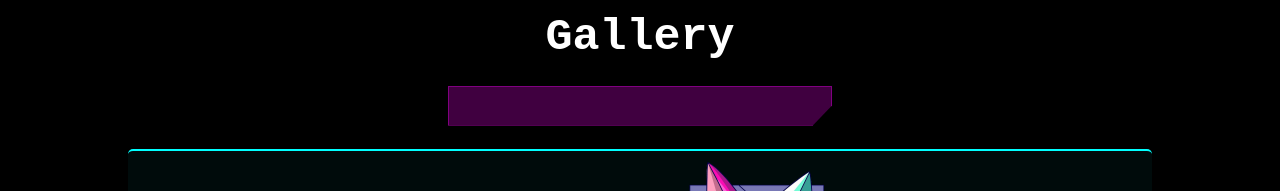
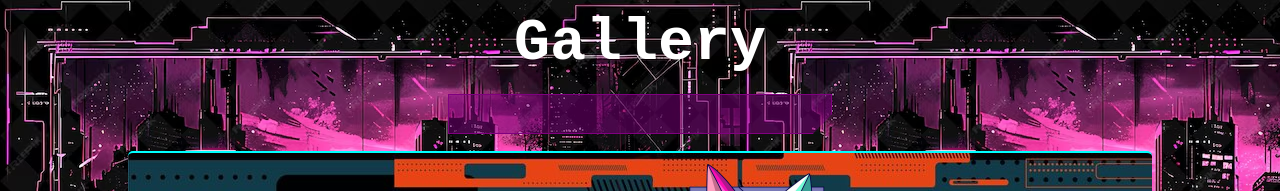
Before and after one commit to southsidescript/LiveSearch, a plain HTML site: page index.html in a window 1280 px wide. Shown: the top 191 px of the page. Drawn offline with Linux system fonts and the light colour scheme; a web font is replaced by a local one.

Commit message:
updatedBgAndFont

```diff
--- a/style/style.css
+++ b/style/style.css
@@ -10,11 +10,11 @@
 h1{
     font-family: 'Spline Sans Mono', monospace;
     color: white;
-    font-size: 45px;
+    font-size: 60px;
 }
 
 body{
-    background-color: black;
+    background-image: url(../img/bg.avif);
     display: flex;
     justify-content: space-around;
     align-items: center;
@@ -30,11 +30,13 @@ body{
     width: 80vw;
     height: 80vh;
     border-top: 2px solid cyan;
-    background-color: rgba(0, 109, 109, 0.1);
+    background-image: url(../img/galery_bg.jpg);
     border-radius: 5px;
 }
 
 #search{
+    font-family: 'DS-Digital', sans-serif;
+    font-size: 20px;
     width: 30vw;
     height: 40px;
     border: 1px solid purple;
```
Also changed, not shown: fonts/DS-DIGI.TTF (added), fonts/DS-DIGIB.TTF (added), fonts/DS-DIGII.TTF (added), fonts/DS-DIGIT.TTF (added), img/bg.avif (added), img/galery_bg.jpg (added).
